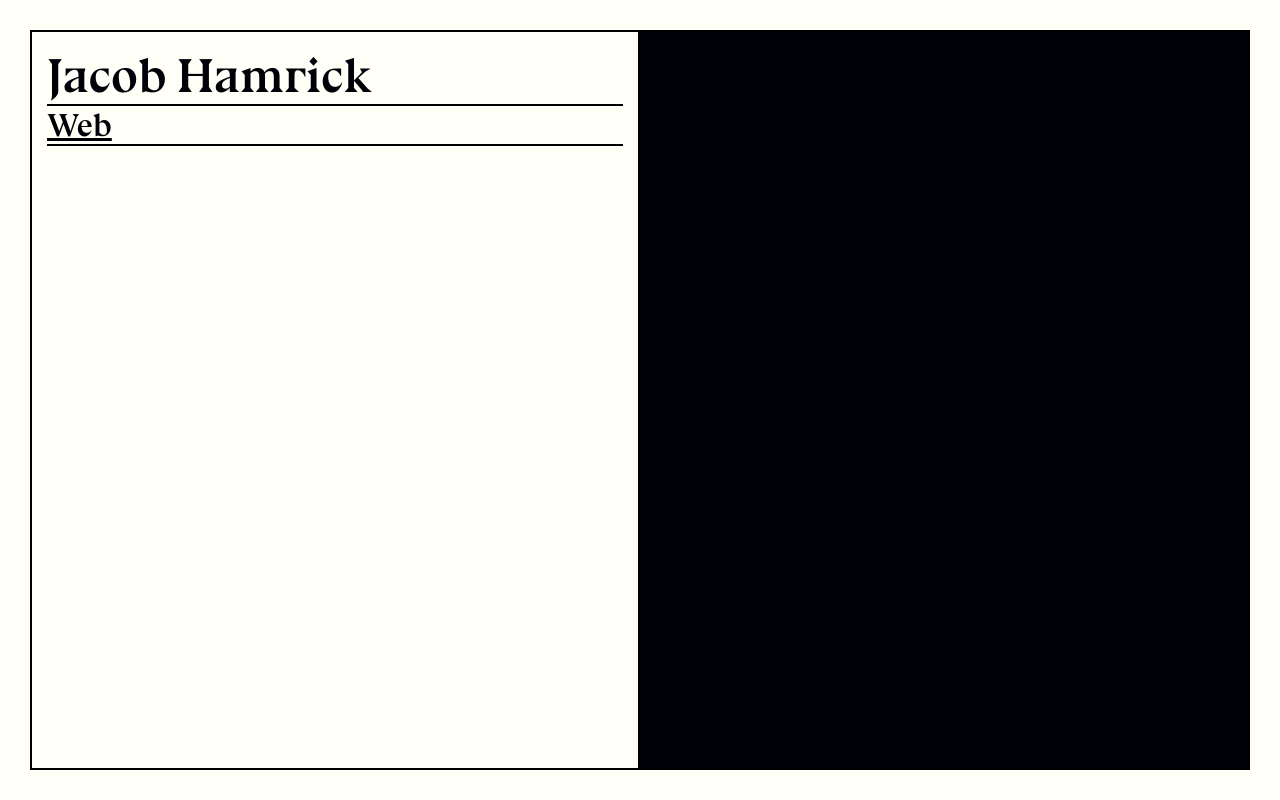
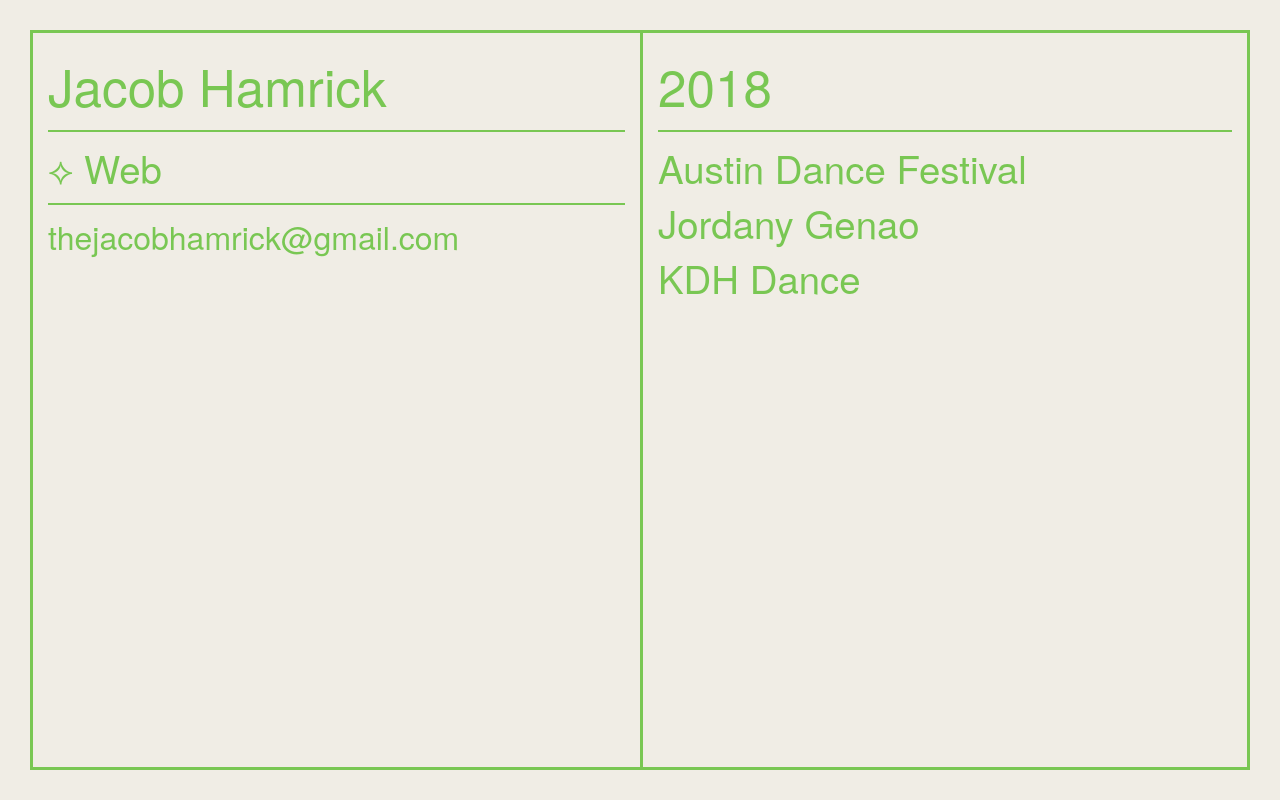
Before and after one commit to jacobhamrick/My-Website, a plain HTML site: page index.html in a window 1280 px wide. Drawn offline with Linux system fonts and the light colour scheme; a web font is replaced by a local one.

Commit message:
Mostly just messing around. I like where this is taking me. Green theme.

```diff
--- a/css/custom.scss
+++ b/css/custom.scss
@@ -4,7 +4,14 @@
 
 body {
   margin: 0;
+
 }
+
+
+$green: #79C753;
+$vanilla: #F0EDE5;
+$mainFont: 'TeX Gyre Heros';
+$borders: 3px solid;
 
 .bodyWrap {
   display: flex;
@@ -12,50 +19,80 @@
   height: 100vh;
   width: 100vw;
   padding: 30px;
-  background-color: #fffff8;
+  background-color: $vanilla;
 }
+
 /*
 --------------------------------------------------------------------------------
 ----------                       FONTS                                ----------
 --------------------------------------------------------------------------------
 */
-@font-face { font-family: Bluu Next; font-weight: bold; src: url('/fonts/BluuNext-Bold.otf'); }
-@font-face { font-family: Bluu Next; font-weight: bold; font-style: italic; src: url('/fonts/BluuNext-Bolditalic.otf');}
+@font-face { font-family: TeX Gyre Heros; src: url('/fonts/texgyreheros-regular.otf'); }
 
-h1 {
-  font-size: 3em;
+
+
+hr {
+  color: $green;
+  border-style: solid;
+  border-width: 1.5px;
+  width: 100%;
+  margin-left: 0;
+  margin-right: 0;
+}
+
+
+h1 {font-size: 4vw; font-weight: normal;}
+a, p { font-size: 3vw;}
+
+
+h1, h2, h3, h4, h5, h6,
+a, p, ul, ol, li {
+  color: $green;
+  font-family: $mainFont;
+  margin: 0;
 }
 
 a {
-  font-size: 2em;
+  text-decoration: none;
+  transition: .5s;
 }
-$Bluu: 'Bluu Next';
-$borders: 2px solid black;
-h1,
-a {
-  font-family:$Bluu;
-  color: #000008;
-  margin: 0;
+
+a:hover {
+  color: #E69060;
 }
-.sun,
-.moon {
+i {
+  color: $green;
+}
+.nav,
+.portfolio {
   width: 50%;
-  border: $borders;
   padding: 15px;
+  position: relative;
+  border: $borders $green;
+}
 
-}
-.moon {
-  background-color: #000008;
-}
 .header {
   display: flex;
-  border-bottom: $borders;
 }
 
-.pages {
+.nav {
+  background-color: $vanilla;
+  border-right: none;
+}
+
+.portfolio {
+  background-color: $vanilla;
+}
+
+.pageList {
   display: flex;
   flex-direction: column;
   align-items: flex-start;
   height: auto;
-  border-bottom: $borders;
 }
+.contact {
+
+}
+#email {
+  font-size: 2rem;
+}
--- a/index.html
+++ b/index.html
@@ -24,18 +24,35 @@
 </head>
 <body>
 	<div class="bodyWrap">
-<div class="sun">
+<div class="nav">
 		<div class="header">
 			<h1>Jacob Hamrick</h1>
-		</div> <!-- end header -->
-		<div class="pages">
-			<a href="/web/index.html" class="pageLink" id="webLink">Web</a>
-		</div> <!-- end of projects -->
+		</div><!-- end header -->
+<hr>
+		<div class="pageList">
+			<p>⟡<a href="/web/index.html" class="pageLink" id="webLink"> Web</a></p>
+			<!-- <a href="/sound/index.html" class="pageLink" id="soundLink">Sound</a> -->
+		</div><!-- end pageList -->
+		<div class="contact">
+			<hr>
+			<a id="email" href="mailto:thejacobhamrick@gmail.com">thejacobhamrick@gmail.com</a>
+		</div>
+	</div><!-- end sun -->
+	<div class="portfolio">
+			<div class="webPage">
+				<div class="pageList">
+					<h1>2018</h1>
+					<hr>
+					<a target="_blank" href="http://austindancefestival.com/">Austin Dance Festival</a>
+					<a target="_blank" href="http://jordanygenao.info/">Jordany Genao</a>
+					<a target="_blank" href="http://kdhdance.com/">KDH Dance</a>
+				</div><!-- end pageList -->
+			</div><!-- end webPage -->
+			<div class="soundPage">
+				<div class="pageList">
+
+				</div>
 	</div>
-	<div class="moon">
-		<div class="pageWrap">
-		</div> <!-- end pageWrap -->
-	</div>
-</div> <!-- end bodyWrap -->
+</div><!-- end bodyWrap -->
 	<script src="js/myscript.js"></script>
 </body>
```
Also changed, not shown: css/custom.css.
